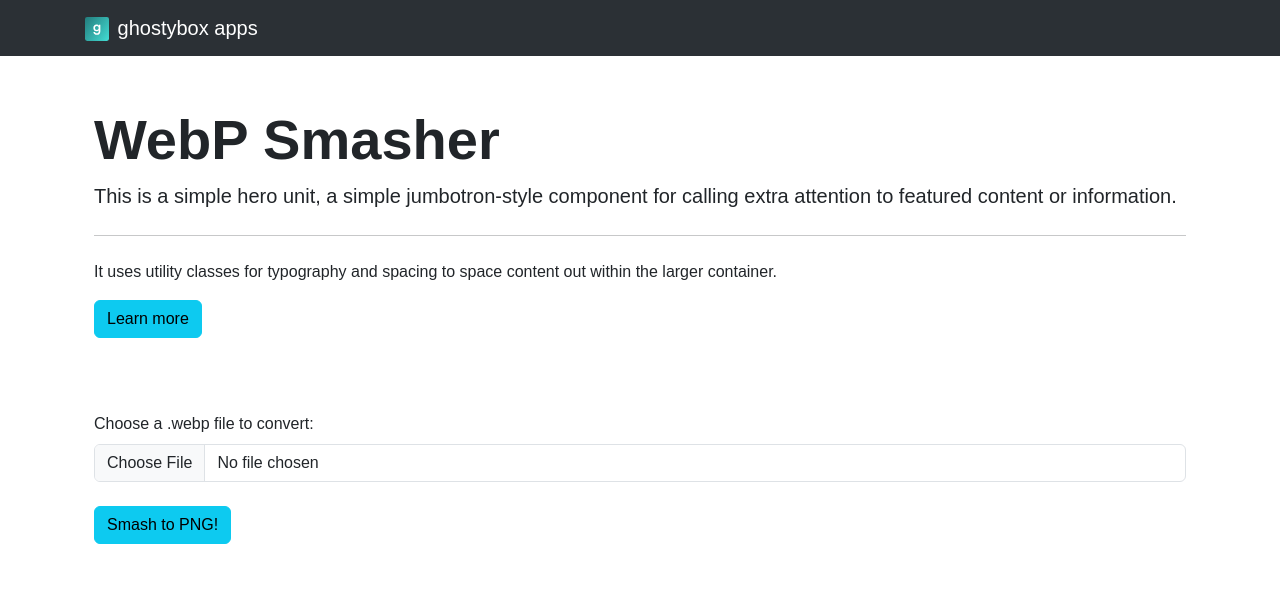
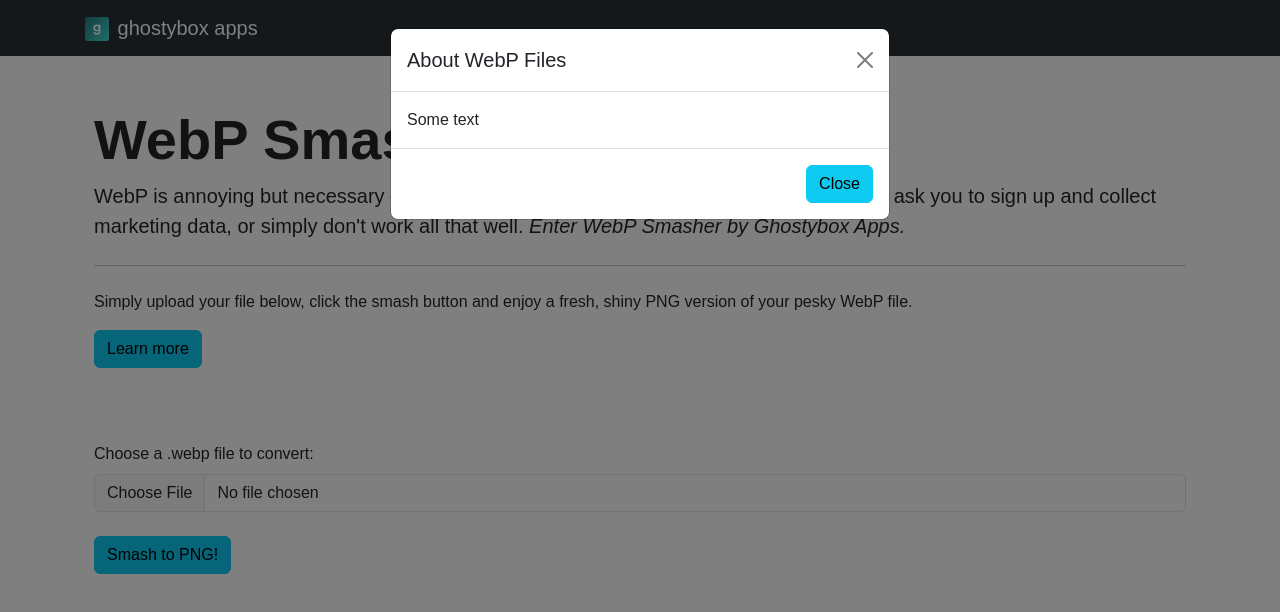
Before and after one commit to joshualee791/webpsmash, a plain HTML site: page index.html in a window 1280 px wide. Both pictures are taken after a click on the button "Learn more". Drawn offline with nearby package versions, Linux system fonts and the light colour scheme; a web font is replaced by a local one.

Commit message:
Added modal to jumbotron button

```diff
--- a/index.html
+++ b/index.html
@@ -55,15 +55,60 @@
       <div class="jumbotron" align="text-left">
         <h1 class="display-4" id="hero-heading">WebP Smasher</h1>
         <p class="lead">
-          This is a simple hero unit, a simple jumbotron-style component for
-          calling extra attention to featured content or information.
+          WebP is annoying but necessary - sort of like AAA batteries. Converter
+          sites usually either ask you to sign up and collect marketing data, or
+          simply don't work all that well.
+          <em>Enter WebP Smasher by Ghostybox Apps.</em>
         </p>
         <hr class="my-4" />
         <p>
-          It uses utility classes for typography and spacing to space content
-          out within the larger container.
+          Simply upload your file below, click the smash button and enjoy a
+          fresh, shiny PNG version of your pesky WebP file.
         </p>
-        <a class="btn btn-info" href="#" role="button">Learn more</a>
+        <a
+          class="btn btn-info"
+          href="#"
+          role="button"
+          data-bs-toggle="modal"
+          data-bs-target="#webpModal"
+          >Learn more</a
+        >
+
+        <!-- Modal -->
+        <div
+          class="modal fade"
+          id="webpModal"
+          tabindex="-1"
+          aria-labelledby="exampleModalLabel"
+          aria-hidden="true"
+        >
+          <div class="modal-dialog">
+            <div class="modal-content">
+              <div class="modal-header">
+                <h5 class="modal-title" id="exampleModalLabel">
+                  About WebP Files
+                </h5>
+                <button
+                  type="button"
+                  class="btn-close"
+                  data-bs-dismiss="modal"
+                  aria-label="Close"
+                ></button>
+              </div>
+              <div class="modal-body">Some text</div>
+              <div class="modal-footer">
+                <button
+                  type="button"
+                  class="btn btn-info"
+                  data-bs-dismiss="modal"
+                >
+                  Close
+                </button>
+              </div>
+            </div>
+          </div>
+        </div>
+
         <br />
         <br />
       </div>
```
